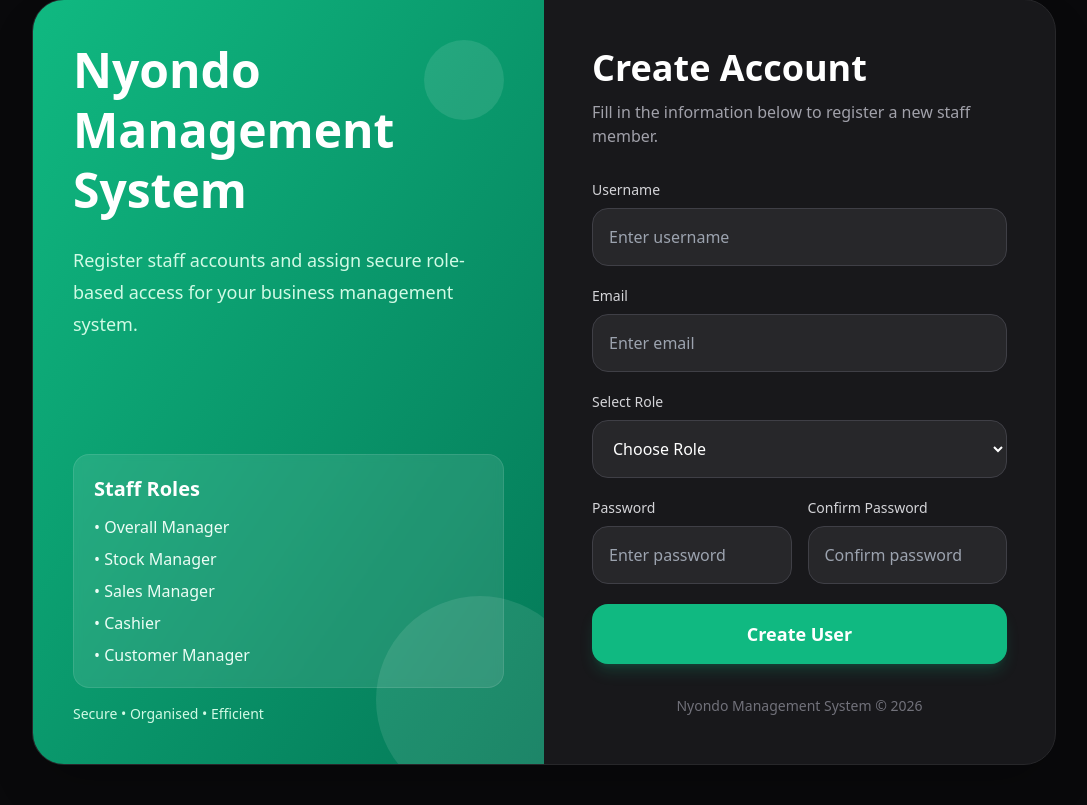
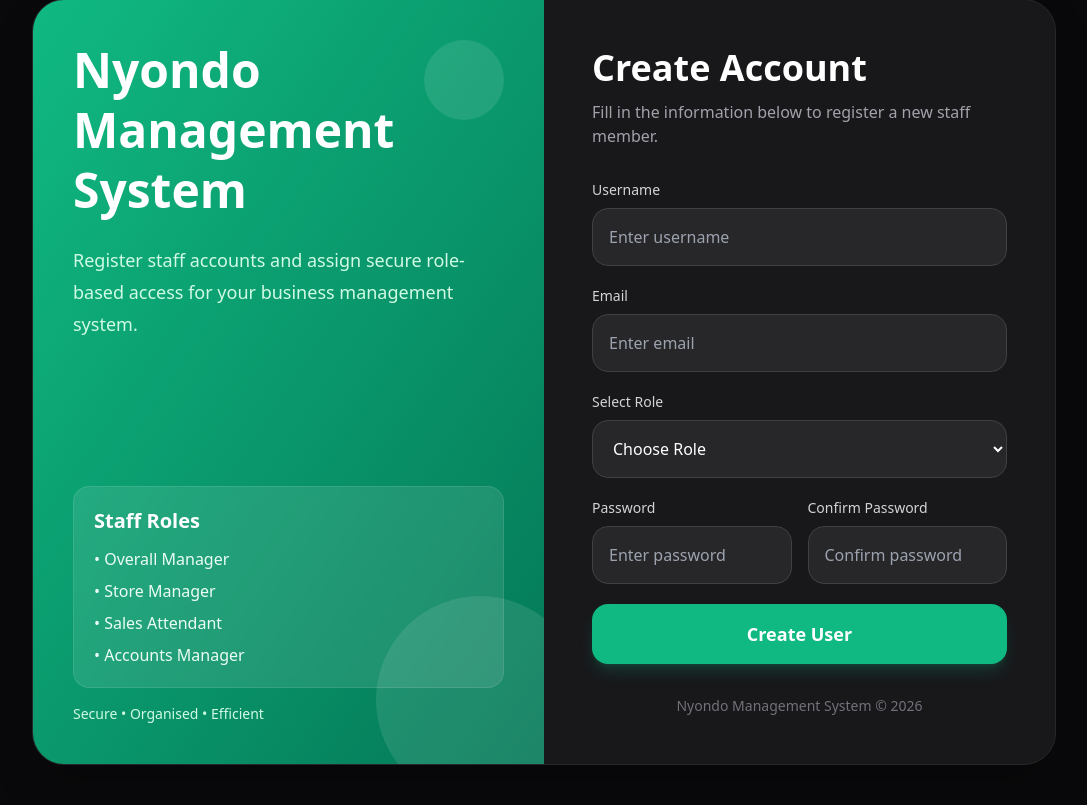
Before and after one commit to eve250/nyondo_system, a Django app: page /register/ in a window 1280 px wide. Shown: the part 41-846 px from the top of the page, without its empty margins (96-1183 px from the left). Run offline with Django 5.2, Linux system fonts and the light colour scheme; a user stored in the database is signed in; parts of the project's set-up code (start-up, migrations or seed data) failed here and were passed over; some libraries are stand-ins or nearby versions.

Commit message:
added requirements file

```diff
--- a/nyondo_project/nyondo_app/templates/register.html
+++ b/nyondo_project/nyondo_app/templates/register.html
@@ -2,6 +2,7 @@
 
 <!DOCTYPE html>
 <html lang="en">
+
 <head>
 
     <meta charset="UTF-8">
@@ -16,11 +17,13 @@
 <body class="bg-zinc-950 min-h-screen flex items-center justify-center px-4 py-10">
 
 
-    <div class="w-full max-w-5xl grid lg:grid-cols-2 bg-zinc-900 rounded-[32px] overflow-hidden border border-zinc-800 shadow-2xl">
+    <div
+        class="w-full max-w-5xl grid lg:grid-cols-2 bg-zinc-900 rounded-[32px] overflow-hidden border border-zinc-800 shadow-2xl">
 
 
         <!-- LEFT SIDE -->
-        <div class="hidden lg:flex flex-col justify-between bg-gradient-to-br from-emerald-500 to-emerald-700 p-10 relative overflow-hidden">
+        <div
+            class="hidden lg:flex flex-col justify-between bg-gradient-to-br from-emerald-500 to-emerald-700 p-10 relative overflow-hidden">
 
             <div>
 
@@ -51,10 +54,9 @@
                     <ul class="space-y-2 text-emerald-50">
 
                         <li>• Overall Manager</li>
-                        <li>• Stock Manager</li>
-                        <li>• Sales Manager</li>
-                        <li>• Cashier</li>
-                        <li>• Customer Manager</li>
+                        <li>• Store Manager</li>
+                        <li>• Sales Attendant</li>
+                        <li>• Accounts Manager</li>
 
                     </ul>
 
@@ -97,7 +99,11 @@
             <form method="POST" class="space-y-5">
 
                 {% csrf_token %}
-
+                {% if form.errors %}
+                <div class="bg-red-500 text-white p-3 rounded mb-4">
+                    {{ form.errors }}
+                </div>
+                {% endif %}
 
                 <!-- USERNAME -->
                 <div>
@@ -106,10 +112,8 @@
                         Username
                     </label>
 
-                    <input type="text"
-                           name="username"
-                           placeholder="Enter username"
-                           class="w-full p-4 rounded-2xl bg-zinc-800 border border-zinc-700 text-white outline-none focus:border-emerald-500 focus:ring-2 focus:ring-emerald-500/20">
+                    <input type="text" name="username" placeholder="Enter username"
+                        class="w-full p-4 rounded-2xl bg-zinc-800 border border-zinc-700 text-white outline-none focus:border-emerald-500 focus:ring-2 focus:ring-emerald-500/20">
 
                 </div>
 
@@ -122,10 +126,8 @@
                         Email
                     </label>
 
-                    <input type="email"
-                           name="email"
-                           placeholder="Enter email"
-                           class="w-full p-4 rounded-2xl bg-zinc-800 border border-zinc-700 text-white outline-none focus:border-emerald-500 focus:ring-2 focus:ring-emerald-500/20">
+                    <input type="email" name="email" placeholder="Enter email"
+                        class="w-full p-4 rounded-2xl bg-zinc-800 border border-zinc-700 text-white outline-none focus:border-emerald-500 focus:ring-2 focus:ring-emerald-500/20">
 
                 </div>
 
@@ -139,7 +141,7 @@
                     </label>
 
                     <select name="role"
-                            class="w-full p-4 rounded-2xl bg-zinc-800 border border-zinc-700 text-white outline-none focus:border-emerald-500 focus:ring-2 focus:ring-emerald-500/20">
+                        class="w-full p-4 rounded-2xl bg-zinc-800 border border-zinc-700 text-white outline-none focus:border-emerald-500 focus:ring-2 focus:ring-emerald-500/20">
 
                         <option value="">
                             Choose Role
@@ -149,20 +151,17 @@
                             Overall Manager
                         </option>
 
-                        <option value="stock_manager">
-                            Stock Manager
+                        <option value="store_manager">
+                            Store Manager
                         </option>
 
-                        <option value="sales_manager">
-                            Sales Manager
+                        <option value="sales_attendant">
+                            Sales Attendant
                         </option>
 
-                        <option value="cashier">
-                            Cashier
-                        </option>
 
-                        <option value="customer_manager">
-                            Customer Manager
+                        <option value="accounts_manager">
+                            Accounts Manager
                         </option>
 
                     </select>
@@ -181,10 +180,8 @@
                             Password
                         </label>
 
-                        <input type="password"
-                               name="password1"
-                               placeholder="Enter password"
-                               class="w-full p-4 rounded-2xl bg-zinc-800 border border-zinc-700 text-white outline-none focus:border-emerald-500 focus:ring-2 focus:ring-emerald-500/20">
+                        <input type="password" name="password1" placeholder="Enter password"
+                            class="w-full p-4 rounded-2xl bg-zinc-800 border border-zinc-700 text-white outline-none focus:border-emerald-500 focus:ring-2 focus:ring-emerald-500/20">
 
                     </div>
 
@@ -196,10 +193,8 @@
                             Confirm Password
                         </label>
 
-                        <input type="password"
-                               name="password2"
-                               placeholder="Confirm password"
-                               class="w-full p-4 rounded-2xl bg-zinc-800 border border-zinc-700 text-white outline-none focus:border-emerald-500 focus:ring-2 focus:ring-emerald-500/20">
+                        <input type="password" name="password2" placeholder="Confirm password"
+                            class="w-full p-4 rounded-2xl bg-zinc-800 border border-zinc-700 text-white outline-none focus:border-emerald-500 focus:ring-2 focus:ring-emerald-500/20">
 
                     </div>
 
@@ -208,7 +203,8 @@
 
 
                 <!-- BUTTON -->
-                <button class="w-full bg-emerald-500 hover:bg-emerald-600 transition-all duration-300 p-4 rounded-2xl text-white font-bold text-lg shadow-lg shadow-emerald-500/20">
+                <button
+                    class="w-full bg-emerald-500 hover:bg-emerald-600 transition-all duration-300 p-4 rounded-2xl text-white font-bold text-lg shadow-lg shadow-emerald-500/20">
 
                     Create User
 
@@ -230,4 +226,5 @@
     </div>
 
 </body>
+
 </html>
--- a/nyondo_project/nyondo_app/views.py
+++ b/nyondo_project/nyondo_app/views.py
@@ -7,18 +7,15 @@ from .models import CustomUser
 from django.db.models import Sum
 import random
 
+
 # Create your views here.
-
-@login_required
-
-
+#DASHBOARD
 @login_required
 def dashboard(request):
 
     if request.user.role not in [
         "overall_manager",
-        "sales_manager",
-        "stock_manager"
+        "store_manager"
     ]:
         return redirect("login")
 
@@ -53,11 +50,11 @@ def dashboard(request):
 
     return render(request, "dashboard.html", context)
 
-
+#STOCK
 @login_required
 def viewstock(request):
 
-    if request.user.role not in ["stock_manager", "overall_manager"]:
+    if request.user.role not in ["store_manager", "overall_manager"]:
         return redirect("login")
 
     products = Products.objects.all()
@@ -109,7 +106,7 @@ def viewstock(request):
 ##CATEGORIES
 @login_required
 def categories(request):
-    if request.user.role not in ["stock_manager"  ,"overall_manager"]:
+    if request.user.role not in ["store_manager"  ,"overall_manager"]:
         return redirect("login")
     if request.method == "POST":
 
@@ -136,7 +133,8 @@ def categories(request):
 # EDIT category
 @login_required
 def edit_category(request, pk):
-
+    if request.user.role not in ["store_manager"  ,"overall_manager"]:
+        return redirect("login")
     category = get_object_or_404(Categories, id=pk)
 
     if request.method == "POST":
@@ -158,6 +156,8 @@ def edit_category(request, pk):
 #DELETE CATEGORIES
 @login_required
 def delete_category(request, pk):
+    if request.user.role not in ["overall_manager"]:
+        return redirect("login")
 
     category = get_object_or_404(Categories, id=pk)
 
@@ -177,7 +177,7 @@ def delete_category(request, pk):
 ##PRODUCTS
 @login_required
 def products(request):
-    if request.user.role not in ["stock_manager"  ,"overall_manager"]:
+    if request.user.role not in ["store_manager"  ,"overall_manager"]:
         return redirect("login")
     if request.method == "POST":
 
@@ -217,6 +217,8 @@ def products(request):
 # UPDATE PRODUCT
 @login_required
 def edit_product(request, pk):
+    if request.user.role not in ["store_manager"  ,"overall_manager"]:
+        return redirect("login")
 
     product = get_object_or_404(Products, id=pk)
 
@@ -242,6 +244,8 @@ def edit_product(request, pk):
 ##DELETE PRODUCT
 @login_required
 def delete_product(request, pk):
+    if request.user.role not in ["overall_manager"]:
+        return redirect("login")
 
     product = get_object_or_404(Products, id=pk)
 
@@ -260,10 +264,9 @@ def delete_product(request, pk):
 # ADD SALE
 
 @login_required
-@login_required
 def addsale(request):
 
-    if request.user.role not in ["sales_manager" ,"cashier" ,"overall_manager"]:
+    if request.user.role not in ["sales_attendant"  ,"overall_manager"]:
         return redirect("login")
 
     products = Products.objects.all()
@@ -277,7 +280,6 @@ def addsale(request):
         # TRANSPORT
         transport_needed = request.POST.get("transport_needed")
         distance = int(request.POST.get("distance", 0))
-
         product_ids = request.POST.getlist('product_name')
         category_ids = request.POST.getlist('categories')
         quantities = request.POST.getlist('quantity')
@@ -335,6 +337,9 @@ def addsale(request):
 
                 total_amount = quantity * unit_price
 
+                product.quantity -= quantity
+                product.save()
+
                 Sales.objects.create(
                     customer=customer,
                     product_name=product,
@@ -364,6 +369,8 @@ def addsale(request):
 # VIEW SALES
 @login_required
 def viewsales(request):
+    if request.user.role not in ["sales_attendant"  ,"overall_manager"]:
+        return redirect("login")
 
     sales = Sales.objects.all().order_by('-id')
 
@@ -391,7 +398,7 @@ def receipt(request, receipt_number):
 ##CREDIT SCHEME
 @login_required
 def creditscheme(request):
-    if request.user.role not in ["customer_manager" ,"cashier" , "overall_manager"] :
+    if request.user.role not in ["accounts_manager"  , "overall_manager"] :
         return redirect("login")
 
     products = Products.objects.all()
@@ -438,7 +445,9 @@ def creditscheme(request):
 
     return render(request, "creditscheme.html", context)
 
-##LOGIN PAGE
+
+
+# LOGIN
 
 def login_view(request):
 
@@ -452,54 +461,55 @@ def login_view(request):
             username=username,
             password=password
         )
-        print("username", username)
-        print("password", password)
-        print("user",user)
-        print(user.role)
+
+        print(user)
+
         if user is not None:
 
             auth_login(request, user)
 
-            # REDIRECT BASED ON ROLE
             if user.role == "overall_manager":
-                return redirect("dashboard")
-
-            elif user.role == "stock_manager":
                 return redirect("viewstock")
 
-            elif user.role == "sales_manager":
+            elif user.role == "store_manager":
+                return redirect("viewstock")
+
+            elif user.role == "sales_attendant":
                 return redirect("viewsales")
 
-            elif user.role == "cashier":
-                return redirect("addsale")
+            elif user.role == "accounts_manager":
+                return redirect("creditscheme")
 
-            elif user.role == "customer_manager":
-                return redirect("creditscheme")
+        else:
+            print("Authentication Failed")
 
     return render(request, "login.html")
 
-# REGISTER USER
-
-##REGISTER
+# REGISTER
 @login_required
 def register(request):
-    if request.user.role not in ["overall_manager"] :
+    if request.user.role not in ["overall_manager"]:
         return redirect("login")
-    form = CustomUserForm()
 
     if request.method == "POST":
 
         form = CustomUserForm(request.POST)
 
         if form.is_valid():
+
             form.save()
+
             return redirect("login")
 
-    context = {
+        else:
+            print(form.errors)
+
+    else:
+        form = CustomUserForm()
+
+    return render(request, "register.html", {
         "form": form
-    }
-
-    return render(request, "register.html", context)
+    })
 
 @login_required
 def logoutuser(request):
```
Also changed, not shown: nyondo_project/nyondo_app/models.py (+4 -5 lines), nyondo_project/nyondo_project/settings.py (+5 -4 lines), nyondo_project/requirements.txt (added, +7 -0 lines), nyondo_project/db.sqlite3, nyondo_project/nyondo_app/migrations/0001_initial.py, nyondo_project/nyondo_app/migrations/0002_remove_customuser_phone_number.py (deleted), nyondo_project/nyondo_app/migrations/0003_sales_distance_sales_transport_fee_and_more.py (deleted), 1 other file.
